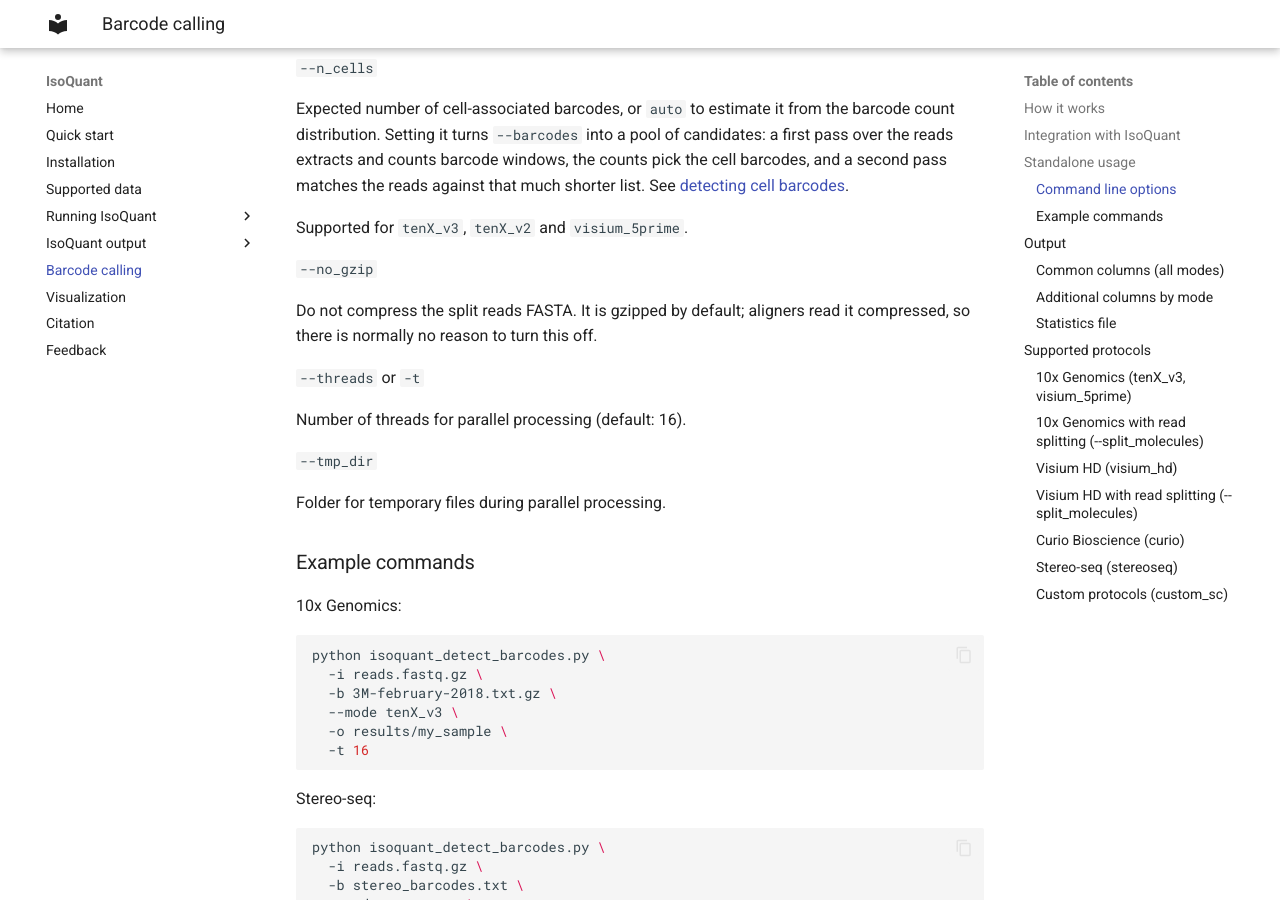
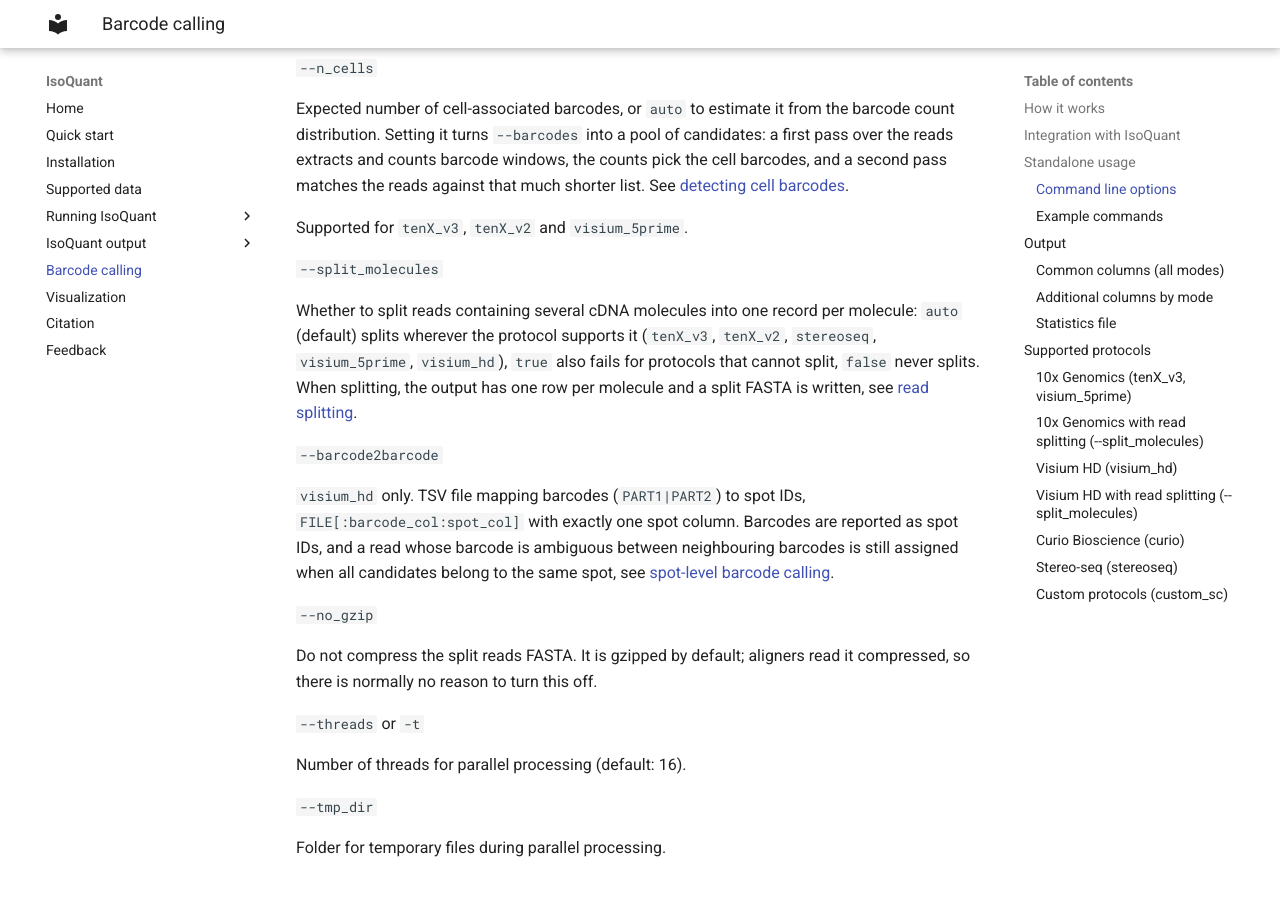
Before and after one commit to ablab/IsoQuant, an MkDocs documentation site: the page built from docs/barcode_calling.md, in a window 1280 px wide and 900 px high, scrolled down 2150 px. Built offline with MkDocs 1.6.1 and Material for MkDocs 9.7.7, drawn with Linux system fonts in a browser that asks for light colours.

Commit message:
document --split_molecules and --barcode2barcode for barcode calling, barcode_barcode grouping with spot calling

```diff
--- a/docs/barcode_calling.md
+++ b/docs/barcode_calling.md
@@ -95,6 +95,21 @@ matches the reads against that much shorter list. See
 [detecting cell barcodes](single_cell.md#detecting-cell-barcodes).
 
 Supported for `tenX_v3`, `tenX_v2` and `visium_5prime`.
+
+`--split_molecules`
+
+Whether to split reads containing several cDNA molecules into one record per molecule:
+`auto` (default) splits wherever the protocol supports it (`tenX_v3`, `tenX_v2`, `stereoseq`,
+`visium_5prime`, `visium_hd`), `true` also fails for protocols that cannot split, `false` never splits.
+When splitting, the output has one row per molecule and a split FASTA is written, see
+[read splitting](single_cell.md#read-splitting).
+
+`--barcode2barcode`
+
+`visium_hd` only. TSV file mapping barcodes (`PART1|PART2`) to spot IDs, `FILE[:barcode_col:spot_col]`
+with exactly one spot column. Barcodes are reported as spot IDs, and a read whose barcode is ambiguous
+between neighbouring barcodes is still assigned when all candidates belong to the same spot,
+see [spot-level barcode calling](single_cell.md#spot-level-barcode-calling-visium-hd).
 
 `--no_gzip`
 
```
Also changed, not shown: .claude/CLAUDE.md (+1 -1 lines), .claude/VISIUM_HD_SPOT_CALLING.md (+4 -0 lines), docs/cmd.md (+2 -1 lines), docs/single_cell.md (+2 -1 lines).
